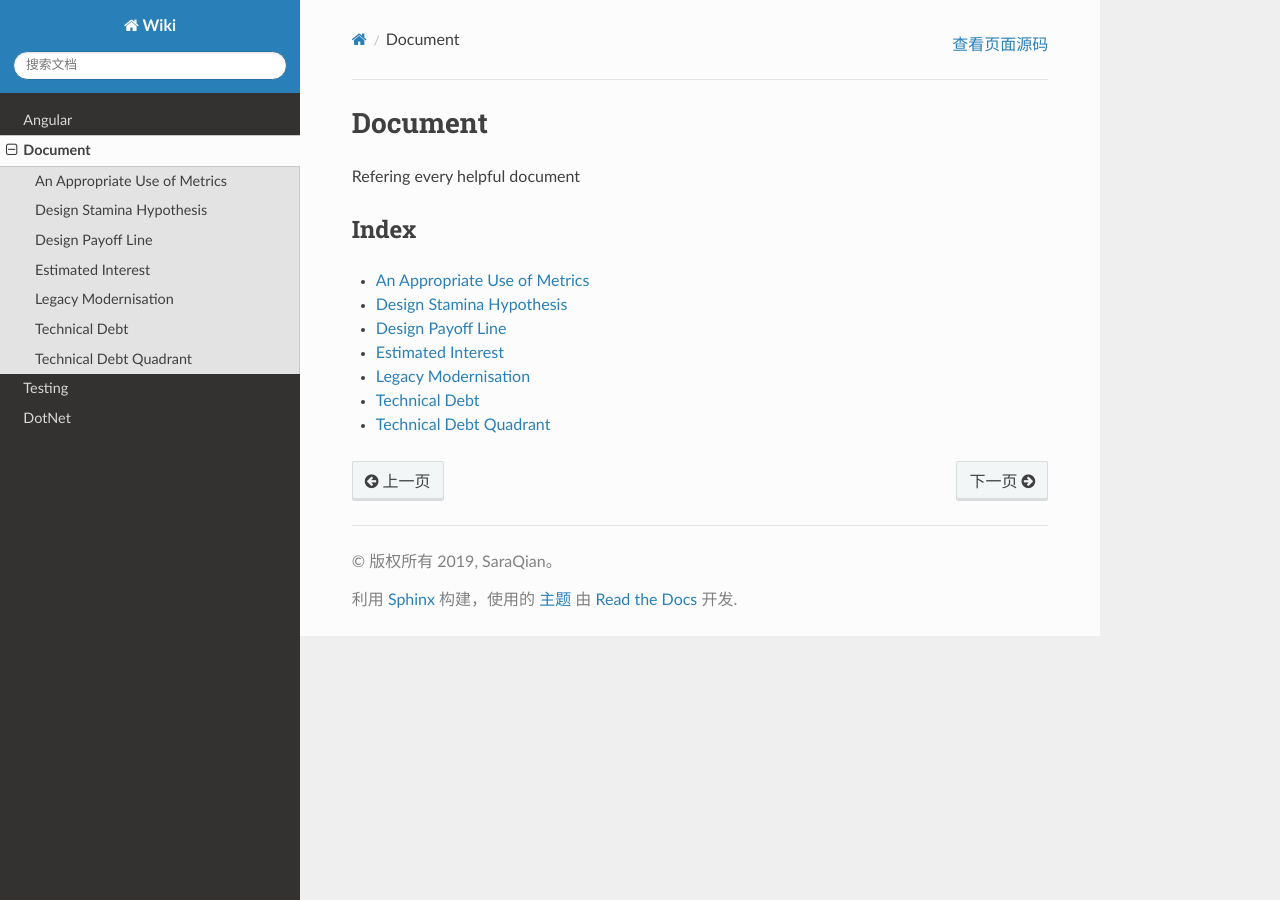
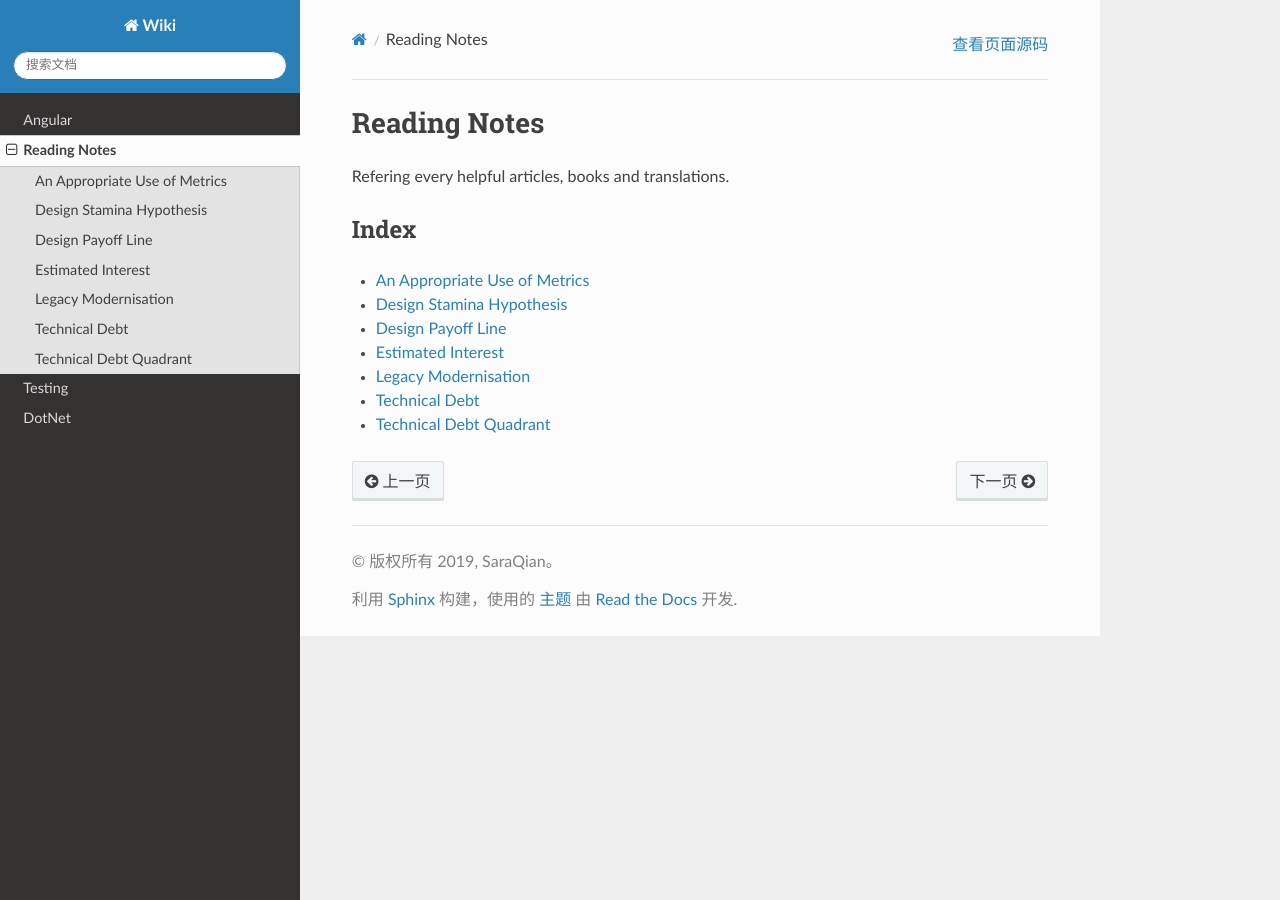
Before and after one commit to abigail830/Sphinx_wiki, a Sphinx documentation site: the page built from source/Reading/index.rst, in a window 1280 px wide. Built offline with Sphinx 7.4.7 and the Read the Docs theme 2.0.0, drawn with Linux system fonts in a browser that asks for light colours.

Commit message:
Update index.rst

```diff
--- a/source/Reading/index.rst
+++ b/source/Reading/index.rst
@@ -1,7 +1,7 @@
-Document
+Reading Notes
 ============
 
-Refering every helpful document
+Refering every helpful articles, books and translations.
 
 Index
 --------
```
